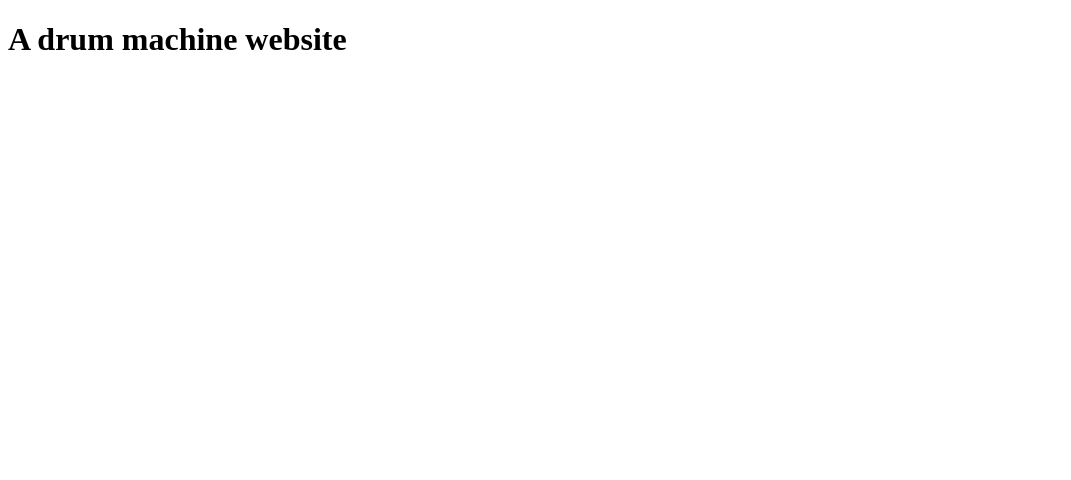
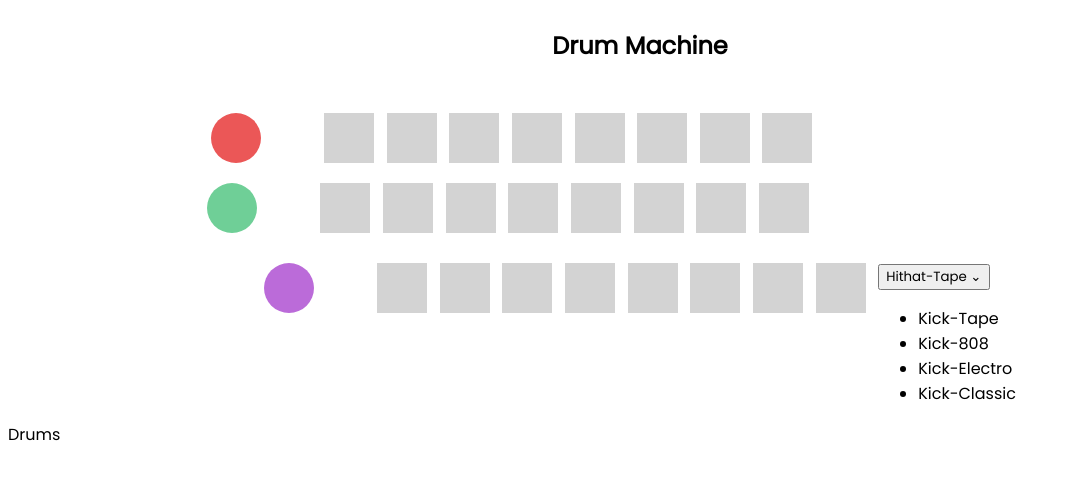
Before and after one commit to BalaRohanKotni/drumbeat_sequencer, a plain HTML site: page index.html in a window 1280 px wide. Shown: the whole page, without its empty margins (0-1071 px from the left). Drawn offline with Linux system fonts and the light colour scheme.

Commit message:
made some ui changes

```diff
--- a/index.html
+++ b/index.html
@@ -2,15 +2,113 @@
 <html lang="en">
 
 <head>
+
+    <!-- Fonts -->
+
+    <link rel="preconnect" href="https://fonts.gstatic.com">
+    <link href="https://fonts.googleapis.com/css2?family=Poppins&display=swap" rel="stylesheet">
+
+    <!-- Site's meta -->
+    <link rel="stylesheet" href="style.css">
     <meta charset="UTF-8">
     <meta name="description" content="A drum machine website.">
     <meta http-equiv="X-UA-Compatible" content="IE=edge">
-    <meta name="viewport" content="width=device-width, initial-scale=1.0">
-    <title>Document</title>
+    <title>Tap Machine | Drum Machine</title>
 </head>
 
 <body>
-    <h1>A drum machine website</h1>
+    <div class="header">
+        <h2>Drum Machine</h2>
+    </div>
+    <div style="height: 30px"></div>
+
+    <div id="track-1">
+        <div class="circle" style="background: #EB5757;"></div>
+        <div style="width: 5%"></div>
+        <div class="rect"></div>
+        <div class="rect"></div>
+        <div class="rect"></div>
+        <div class="rect"></div>
+        <div class="rect"></div>
+        <div class="rect"></div>
+        <div class="rect"></div>
+        <div class="rect"></div>
+
+        <div id="track-1-inst">
+            <button id="track-1-curr-inst">Kick-Tape⌄</button>
+            <ul id="track-1-list">
+                <li><button>Kick-Tape</button></li>
+                <li><button>Kick-808</button></li>
+                <li><button>Kick-Electro</button></li>
+                <li><button>Kick-Classic</button></li>
+            </ul>
+        </div>
+
+    </div>
+
+    <div style="height: 20px"></div>
+
+    <div id="track-2">
+        <div class="circle" style="background: #6FCF97;"></div>
+        <div style="width: 5%"></div>
+        <div class="rect"></div>
+        <div class="rect"></div>
+        <div class="rect"></div>
+        <div class="rect"></div>
+        <div class="rect"></div>
+        <div class="rect"></div>
+        <div class="rect"></div>
+        <div class="rect"></div>
+
+        <div id="track-2-inst">
+            <button>
+                Clap-Tape⌄
+            </button>
+            <ul id="track-2-list">
+                <li><button>Clap-Tape</button></li>
+                <li><button>Clap-808</button></li>
+                <li><button>Clap-Fat</button></li>
+                <li><button>Clap-Crushed</button></li>
+            </ul>
+        </div>
+
+    </div>
+
+    <div style="height: 30px"></div>
+
+    <div id="track-3">
+        <div class="circle" style="background: #BB6BD9;"></div>
+        <div style="width: 5%"></div>
+        <div class="rect"></div>
+        <div class="rect"></div>
+        <div class="rect"></div>
+        <div class="rect"></div>
+        <div class="rect"></div>
+        <div class="rect"></div>
+        <div class="rect"></div>
+        <div class="rect"></div>
+
+        <div id="track-3-inst">
+            <button>
+                Hithat-Tape
+                ⌄
+            </button>
+            <ul>
+                <li>Kick-Tape</li>
+                <li>Kick-808</li>
+                <li>Kick-Electro</li>
+                <li>Kick-Classic</li>
+            </ul>
+        </div>
+
+    </div>
+
+    <div class="footer">
+        Drums
+
+    </div>
+
+    <script src="script.js"></script>
 </body>
 
 </html>
--- a/script.js
+++ b/script.js
@@ -0,0 +1,10 @@
+const track1 = document.getElementById("track-1-inst");
+const button = document.getElementById("track-1-curr-inst");
+
+let list = document.getElementById("track-1-list").getElementsByTagName("li");
+for (let i = 0; i < list.length; i++) {
+    let currentButton = list[i].getElementsByTagName("button")[0]
+    currentButton.addEventListener("click", () => {
+        button.innerHTML = currentButton.innerHTML;
+    });
+}
--- a/style.css
+++ b/style.css
@@ -0,0 +1,96 @@
+* {
+  font-family: "Poppins";
+}
+
+body {
+  height: 100vh;
+  /* background-image: linear-gradient(to bottom, #667eea 0%, #764ba2 100%); */
+}
+
+.header {
+  display: flex;
+  justify-content: center;
+}
+
+.circle {
+  height: 50px;
+  width: 50px;
+  border-radius: 50%;
+}
+
+.rect {
+  height: 50px;
+  width: 50px;
+  background-color: lightgrey;
+  padding: 0;
+  margin: 0;
+  margin-right: 1%;
+}
+.rect:hover {
+  background-color: red;
+}
+
+#track-1 {
+  display: flex;
+  justify-content: center;
+}
+
+#track-2 {
+  display: flex;
+  justify-content: center;
+}
+
+#track-3 {
+  display: flex;
+  justify-content: center;
+}
+
+#track-1-inst,
+#track-2-inst {
+  margin-left: 10%;
+}
+
+#track-1-inst button,
+#track-2-inst button {
+  border: 0;
+  background: none;
+  color: white;
+  font-size: 18px;
+  display: flex;
+  align-items: center;
+}
+
+#track-1-inst button:focus + ul,
+#track-2-inst button:focus + ul {
+  opacity: 1;
+  transform: translateY(0px);
+  position: relative;
+  pointer-events: all;
+}
+
+#track-1-inst ul,
+#track-2-inst ul {
+  position: absolute;
+  height: auto;
+  width: 150px;
+  background-color: white;
+  border-radius: 4px;
+  list-style: none;
+  margin: 0;
+  padding: 0;
+  opacity: 0;
+  transform: translateY(-10px);
+  transition: all 0.4s ease;
+  pointer-events: none;
+}
+
+#track-1-inst li,
+#track-2-inst li {
+  height: auto;
+  width: auto;
+  padding: 2%;
+  display: flex;
+  justify-content: center;
+  cursor: pointer;
+  color: black;
+}
```
Also changed, not shown: 11 other files.
